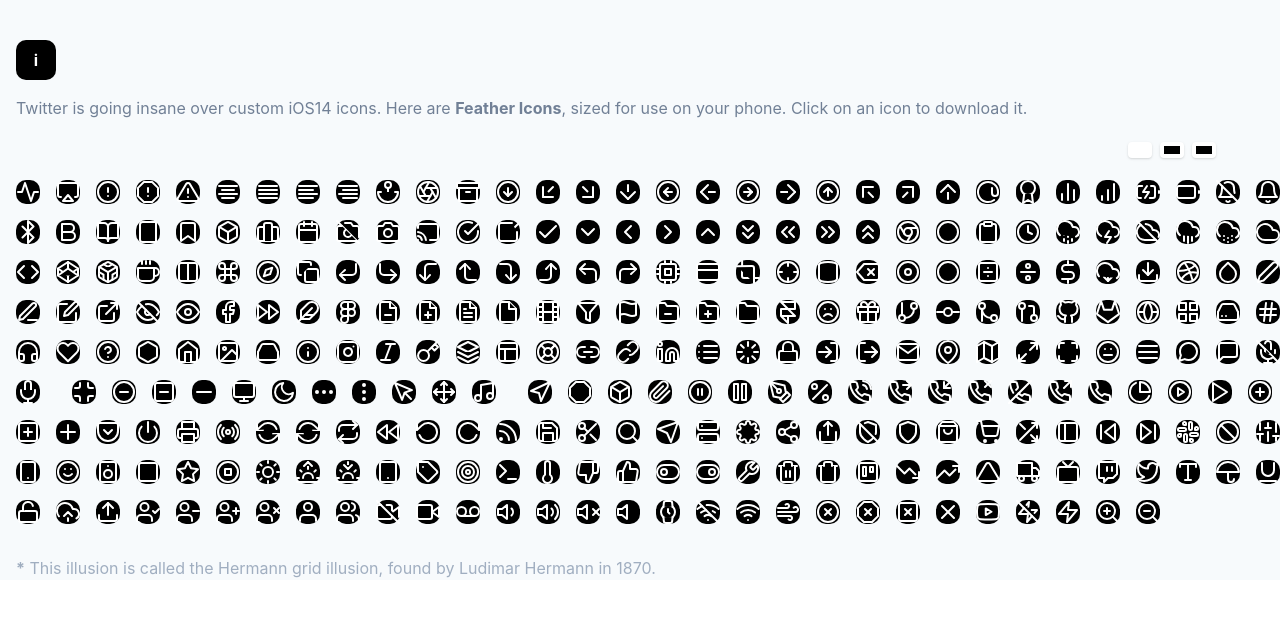
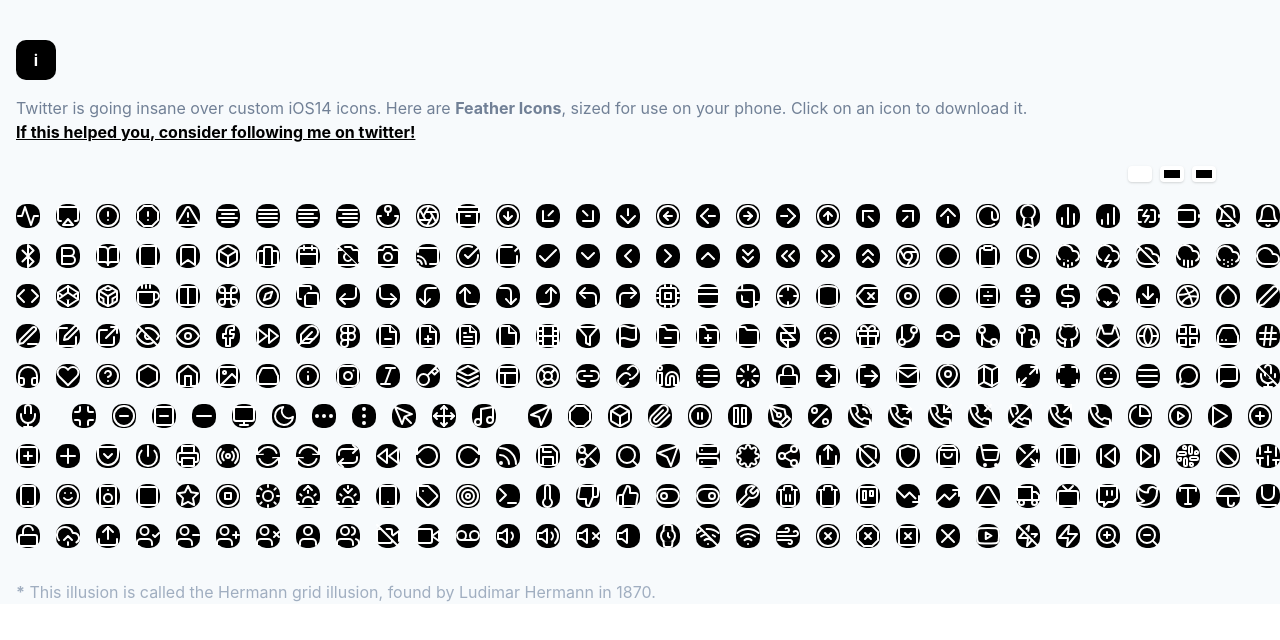
Before and after one commit to JakeCasey/icons, a Next.js app: page / in a window 1280 px wide. Shown: the top 640 px of the page. Built offline with nearby package versions, Linux system fonts and the light colour scheme; what @tailwindcss/ui would draw is missing.

Commit message:
add twitter link

```diff
--- a/pages/index.js
+++ b/pages/index.js
@@ -23,8 +23,8 @@ let Home = () => {
     updateDownloading(true);
   };
 
-  let [stroke, updateStroke] = useState('white');
-  let [fill, updateFill] = useState('black');
+  let [stroke, updateStroke] = useState('#ffffff');
+  let [fill, updateFill] = useState('#000000');
   let [backgroundColor, updateBackgroundColor] = useState('black');
 
   useEffect(() => {
@@ -61,7 +61,16 @@ let Home = () => {
               >
                 Feather Icons
               </a>
-              , sized for use on your phone. Click on an icon to download it.
+              , sized for use on your phone. Click on an icon to download it.{' '}
+            </p>
+            <p>
+              <a
+                style={{ color: stroke != '#ffffff' ? stroke : '#000000' }}
+                className="font-bold underline"
+                href="https://twitter.com/jakeacasey"
+              >
+                If this helped you, consider following me on twitter!{' '}
+              </a>
             </p>
           </div>
           <div className="flex items-end justify-end mt-5 mr-16 space-x-2">
```
